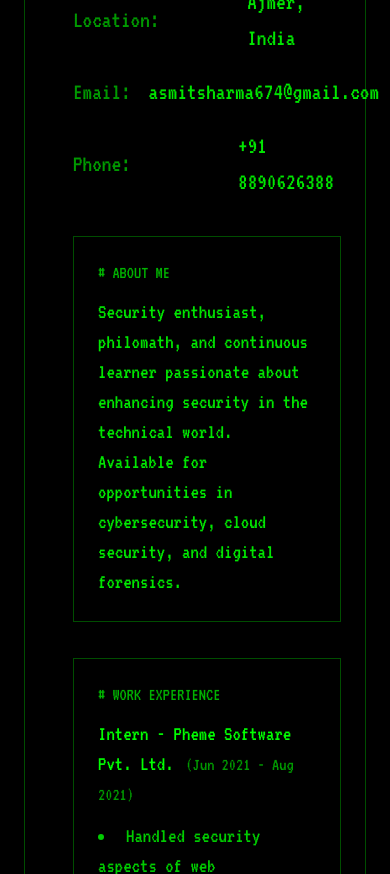
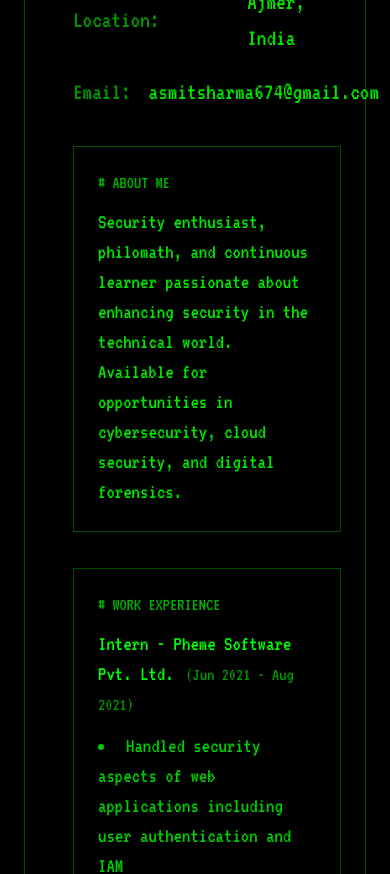
Before and after one commit to Chrys3s/Chrys3s.github.io, a React (Vite) app: page /contact in a window 390 px wide. Shown: the part 880-1754 px from the top of the page. Built offline with nearby package versions, Linux system fonts and the light colour scheme.

Commit message:
Removed explicitely mentioned phone number

```diff
--- a/src/app/pages/About.tsx
+++ b/src/app/pages/About.tsx
@@ -22,9 +22,7 @@ export default function About() {
           <div>
             <span className="text-[#00ff00]/60">Specialization:</span> Cyber Security & Forensics
           </div>
-          <div>
-            <span className="text-[#00ff00]/60">Phone:</span> +91 8890626388
-          </div>
+
         </div>
 
         <div className="mt-6">
--- a/src/app/pages/Contact.tsx
+++ b/src/app/pages/Contact.tsx
@@ -19,12 +19,7 @@ export default function Contact() {
               asmitsharma674@gmail.com
             </a>
           </div>
-          <div className="flex items-center gap-3">
-            <span className="text-[#00ff00]/60 w-32">Phone:</span>
-            <a href="tel:+918890626388" className="hover:text-[#00ff00] hover:underline">
-              +91 8890626388
-            </a>
-          </div>
+
         </div>
 
         <div className="mt-6 p-4 border border-[#00ff00]/30 bg-black/50">
```
